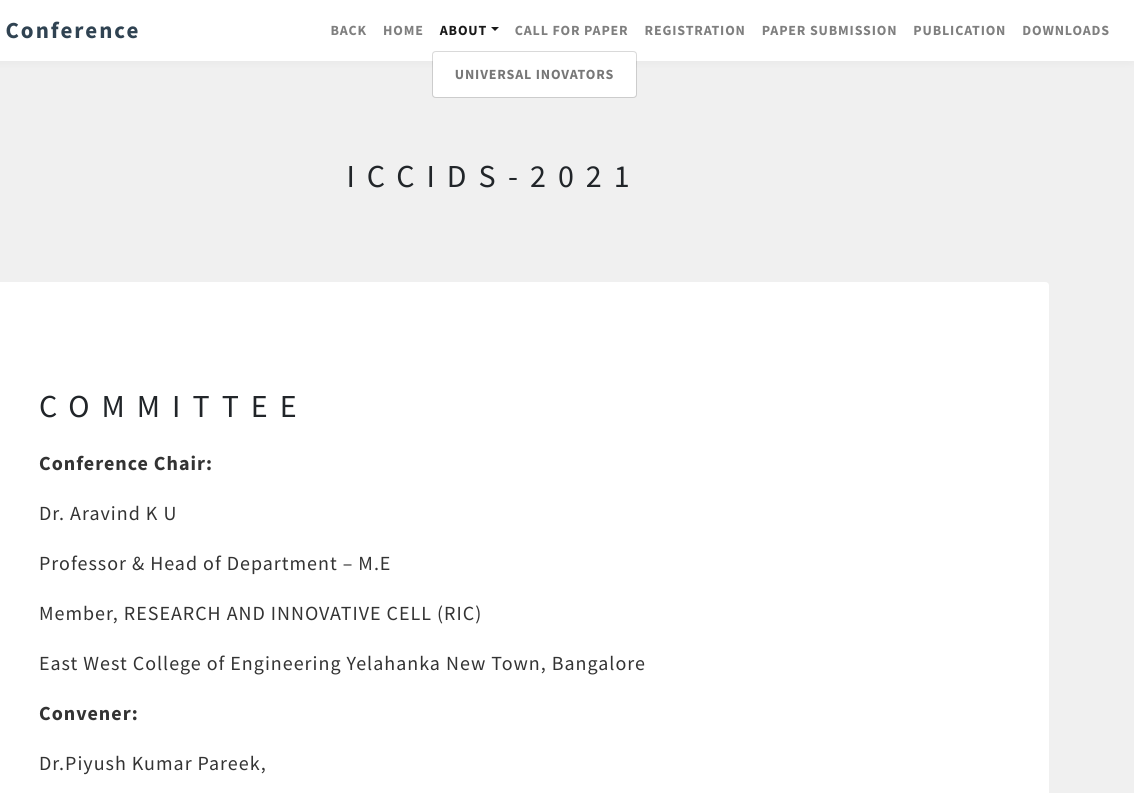
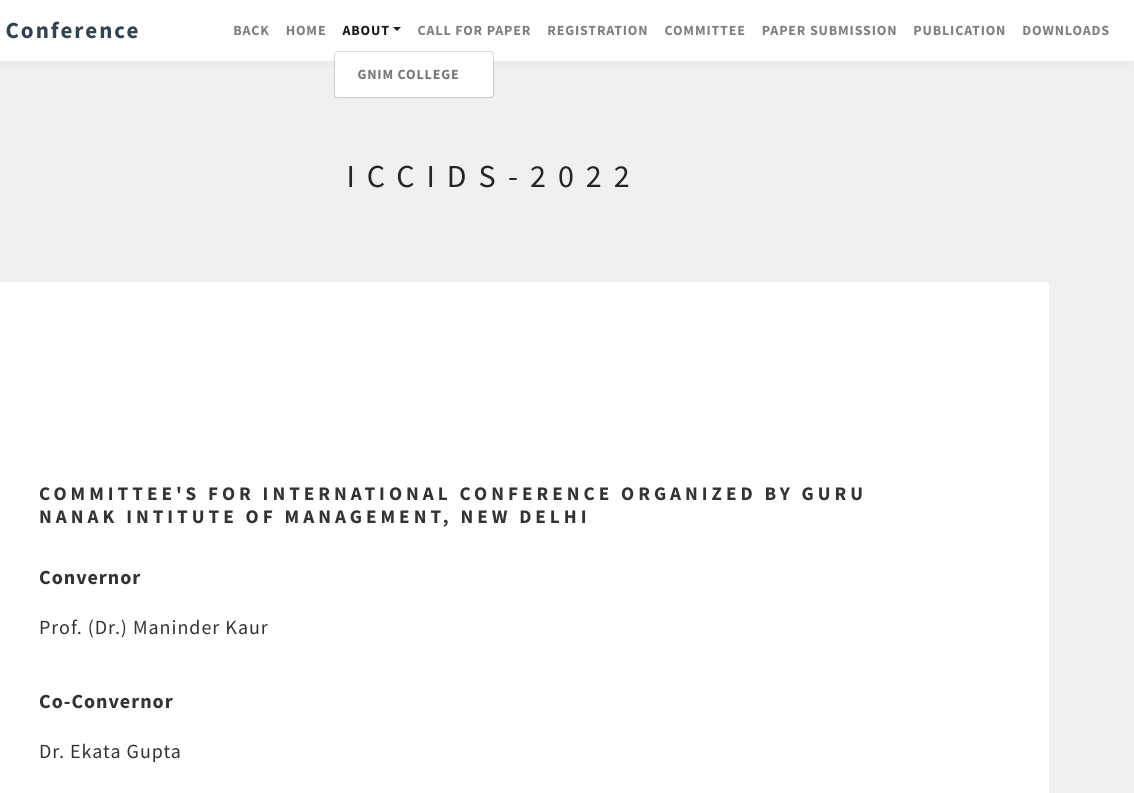
Before and after one commit to gaulghost/online-conference, a plain HTML site: page iccids-Committee.html in a window 1280 px wide. Both pictures are taken after a click on the button "ABOUT". Shown: the top 793 px of the page, 146-1280 px from the left. Drawn offline with Linux system fonts and the light colour scheme.

Commit message:
new page for committee

```diff
--- a/iccids-Committee.html
+++ b/iccids-Committee.html
@@ -1,5 +1,6 @@
 <!DOCTYPE html>
 <html lang="en">
+
 <head>
     <meta charset="utf-8">
     <meta http-equiv="X-UA-Compatible" content="IE=Edge">
@@ -14,6 +15,7 @@
     <!-- Google web font  -->
     <link href='https://fonts.googleapis.com/css?family=Source+Sans+Pro:400,700,300' rel='stylesheet' type='text/css'>
 </head>
+
 <body id="top">
     <!-- Navigation section  -->
     <nav class="navbar navbar-expand-xl navbar-light fixed-top custom-navbar" role="navigation">
@@ -33,7 +35,7 @@
                 <li class="nav-item dropdown">
                     <a class="nav-link dropdown-toggle" href="#" id="navbarDropdown" role="button" data-toggle="dropdown" aria-haspopup="true" aria-expanded="false">About</a>
                     <div class="dropdown-menu" aria-labelledby="navbarDropdown">
-                            <a class="dropdown-item autocollapse" href="iccids-about-organizer.html">UNIVERSAL INOVATORS</a>
+                        <a class="dropdown-item autocollapse" href="iccids-about-organizer.html">GNIM COLLEGE</a>
                         <!-- <a class="dropdown-item autocollapse" href="iccids-about-rjit.html">RJIT</a> -->
                     </div>
                 </li>
@@ -43,9 +45,9 @@
                 <li class="nav-item">
                     <a class="nav-link autocollapse" href="iccids-Registration.html">Registration</a>
                 </li>
-                    <!-- <li class="nav-item">
+                <li class="nav-item">
                     <a class="nav-link smoothScroll autocollapse" href="iccids-Committee.html">Committee</a>
-                        </li> -->
+                </li>
                 <li class="nav-item">
                     <a class="nav-link autocollapse" href="iccids-PaperSubmission.html">Paper Submission</a>
                 </li>
@@ -64,25 +66,28 @@
             <div class="row">
                 <div class="col-md-12 col-sm-12 wow fadeInUp" data-wow-delay="0.3s">
                     <div class="section-title text-center">
-                            <h1>ICCIDS-2021</h1>
+                        <h1>ICCIDS-2022</h1>
                     </div>
                 </div>
                 <div class="col-md-12 col-sm-12 wow fadeInUp blockmargin" data-wow-delay="0.2s">
                     <div class="about-thumb">
-                            <h1>Committee</h1>
-                            <!-- <p>Dr .Santhosh Kumar G (B.E, M.Tech, Ph.D)</p>
-                                <p>PRINCIPAL/DIRECTOR</p>
-                                <p>East West College of Engineering Yelahanka New Town, Bangalore</p>
-                                <p>Dr. Purushotham B (M.Sc., M.Phil., Ph.D., PGDBA, PGDMB,B.Ed)</p>
-                                <p>DIRECTOR - Admissions</p>
-                                <p>East West College of Engineering Yelahanka New Town, Bangalore </p>
-                                <p>Smt. Rashmi Ravikiran</p>
-                                <p>CHAIRMAN</p>
-                                <p>East West College of Engineering Yelahanka New Town, Bangalore </p>
+                        <h2 class="pad">committee's for international conference organized by Guru nanak intitute of management, new delhi </h2>
                         <br>
-                                <p>Mr. Tejas Kiran C R</p>
-                                <p>SECRETARY</p>
-                                <p>East West College of Engineering Yelahanka New Town, Bangalore </p> -->
+                        <p><strong>Convernor</strong></p>
+                        <p>Prof. (Dr.) Maninder Kaur</p>
+                        <br>
+                        <p><strong>Co-Convernor</strong></p>
+                        <p>Dr. Ekata Gupta</p>
+                        <br>
+                        <p><strong>Organizing Committee</strong></p>
+                        <p>Dr. Shubhra Saggar</p>
+                        <p>Dr. Shipra Jain</p>
+                        <p>Dr. Seema Girdhar</p>
+                        <p>Dr. Archana Deshpandey</p>
+                        <p>Dr. Mamta Shah</p>
+                        <p>Mr. Nilesh Dokania</p>
+<!--
+
                         <p><strong>Conference Chair:</strong></p>
                         <p>Dr. Aravind K U</p>
                         <p>Professor & Head of Department – M.E</p>
@@ -100,15 +105,17 @@
                             <li>Dr.E.Madhusudhana Reddy, Professor, Department of Computer Science and Engineering , Guru Nanak Institutions Technical Campus(AUTONOMOUS), Telangana, India.</li>
                             <li>Dr Raghavi K Bhujang, Head of Computer Applications and Information Science, ISBR Business School, BLORE</li>
                             <li>Dr. Manoj H M, CSE, Affiliation: BMS Institute of Technology and Management, Bangalore</li>
+-->
+<!--
                             <li>Dr Dinesha H A, Prof & Head, CSE, SGBIT, VTU, BELAGAVI</li>
                             <li>Dr.C.P.S.Prakash, Department:Mechanical engineering,Affiliation: Principal, Dayananda Sagar College of Engineering</li>
                             <li>Dr Rajnish Ratna Gedu college of Business Studies Royal University of Bhutan</li>
-                                <li>Dr.  P Priyanga, Associate professor , Computer science and engineering , Global Academy of Technology, Bangalore</li>
-                                <li>Dr S.Venkatesan , Prof &Dean , School of Computer,Information &Mathematical Sciences  , BSA Crescent institute of science and technology , Chennai</li>
+                            <li>Dr. P Priyanga, Associate professor , Computer science and engineering , Global Academy of Technology, Bangalore</li>
+                            <li>Dr S.Venkatesan , Prof &Dean , School of Computer,Information &Mathematical Sciences , BSA Crescent institute of science and technology , Chennai</li>
                             <li>Dr Latha p h, Hod dept of ISE,Vtu, Sait</li>
                             <li>Dr R V Praveena Gowda, PhD , Principal,G Madegowda Institute of Technology, Karnataka</li>
                             <li>Dr.Sunanda Dixit , Computer Science and Engineering Department,BMS Institute of Technology and Management, Bangalore</li>
-                                <li>Dr.  Sonal Amit Jain , Computer Science Engineering,  JK Lakshmipat University, Jaipur</li>
+                            <li>Dr. Sonal Amit Jain , Computer Science Engineering, JK Lakshmipat University, Jaipur</li>
                             <li>Dr.Sangeetha V , Information Science and Engineering , SVIT , Blore</li>
                             <li>Prof. Chandrasekar Shastry,Dean PG Studies, Faculty of Engineering & Technology,Jain (Deemed to be) University,Bangalore, Karnataka.</li>
                             <li>Prof.Santosh Kumar J , Associate Professor,Department of CSE,K S School of Engineering and Management , Holiday Village Road, Vajarahalli Village, Mallasandra, off, Kanakapura Rd, Bengaluru</li>
@@ -124,12 +131,13 @@
                             <li>Prof. Venkatesh G,H.O.D,Department of Basic Science and Humanities,East West College of Engineering,Bangalore.</li>
                             <li>Dr.Geetha.N,Training and Placement Officer,East West College of Engineering,Bangalore.</li>
                             <li>Dr. Babu N,Department of Mathematics,East West College of Engineering,Bangalore.</li>
-                                <li>Dr. Gufran Ahmad Ansari, Prof. & Head, Computer Applications,  B.S. Abdur Rahman Crescent Institute of Science and Technology, Vandalur, Chennai</li>
+                            <li>Dr. Gufran Ahmad Ansari, Prof. & Head, Computer Applications, B.S. Abdur Rahman Crescent Institute of Science and Technology, Vandalur, Chennai</li>
                             <li>Dr.Narasimha Murthy M S , CSE , EWIT,Blore</li>
                         </ul>
                         </p>
                     </div>
                 </div>
+-->
                 <div class="clearfix"></div>
             </div>
         </div>
@@ -144,7 +152,7 @@
                         <li><a href="#" class="fa fa-linkedin wow fadeInUp" data-wow-delay="0.6s"></a></li>
                         <li><a href="mailto:onlineconference.com@gmail.com" class="fa fa-envelope wow fadeInUp" data-wow-delay="1.0s"></a></li>
                     </ul>
-                        <p class="wow fadeInUp"  data-wow-delay="1s" >Copyright &copy; 2020 Online Conference | All Rights Reserved |
+                    <p class="wow fadeInUp" data-wow-delay="1s">Copyright &copy; 2020 Online Conference | All Rights Reserved |
                         Design: <a href="https://github.com/gaulghost" title="Pradhuman" target="_blank">Pradhuman</a>
                     </p>
                 </div>
@@ -157,4 +165,5 @@
     <script src="js/all-min.js"></script>
     <script src="js/custom.js"></script>
 </body>
+
 </html>
```
Also changed, not shown: iccids-AcceptancePublication.html (+6 -3 lines), iccids-CallForPaper.html (+2 -2 lines), iccids-Download.html (+2 -2 lines), iccids-PaperSubmission.html (+2 -2 lines), iccids-Registration.html (+2 -2 lines), iccids-about-organizer.html (+4 -4 lines), iccids-home.html (+2 -17 lines), index.html (+3 -0 lines). Lines whose indentation alone changed are shown as unchanged.
